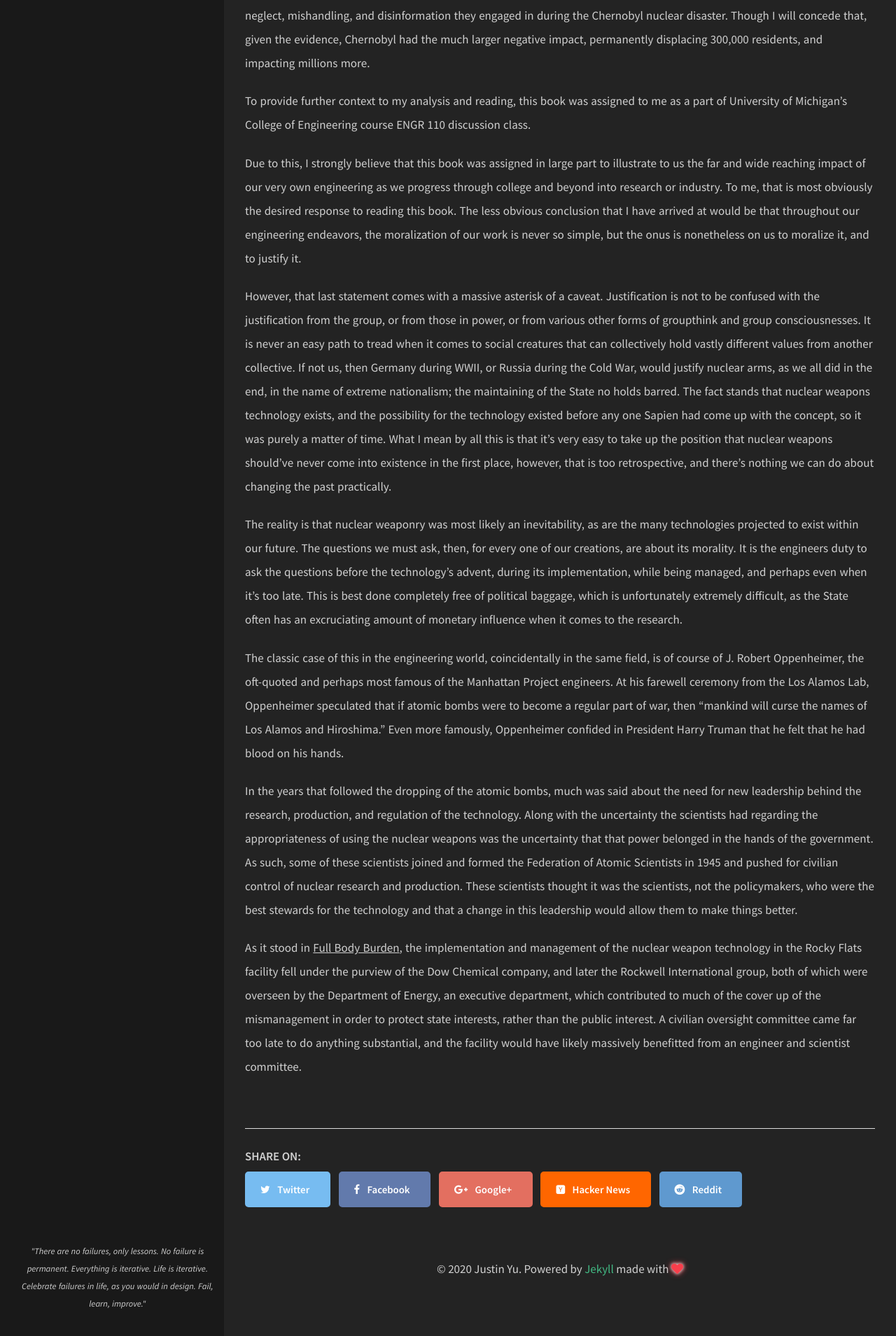
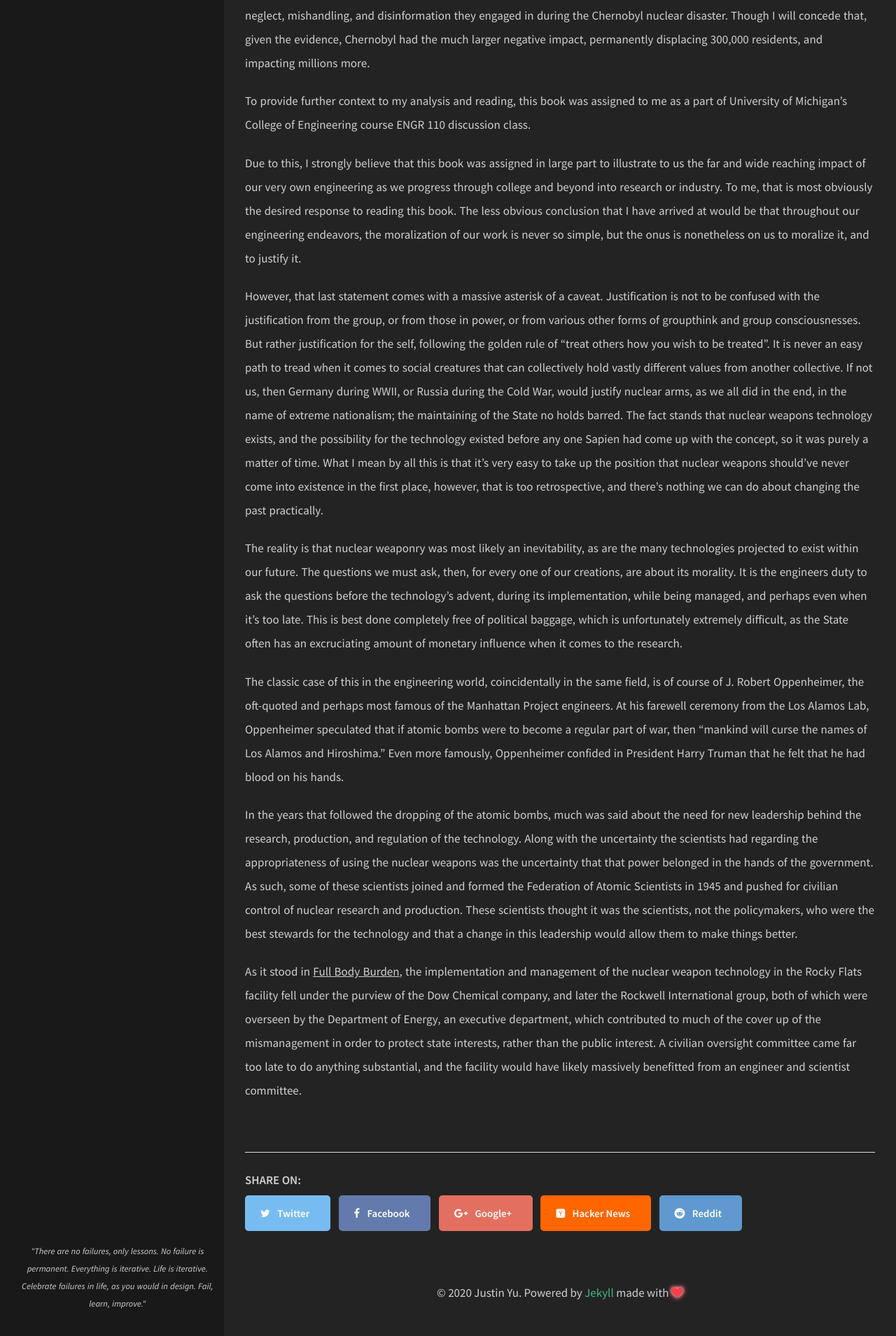
Before and after one commit to uynitsuj/uynitsuj.github.io, a Jekyll site: the page built from _posts/2020-08-28-reads-full-body-burden.md, in a window 1280 px wide. Shown: the part 1956-3865 px from the top of the page at 70% size. Built offline with Jekyll 4.4.1, drawn with Linux system fonts in a browser that asks for light colours.

Commit message:
selfgolden

```diff
--- a/_posts/2020-08-28-reads-full-body-burden.md
+++ b/_posts/2020-08-28-reads-full-body-burden.md
@@ -30,7 +30,7 @@ To provide further context to my analysis and reading, this book was assigned to
 Due to this, I strongly believe that this book was assigned in large part to illustrate to us the far and wide reaching impact of our very own engineering as we progress through college and beyond into research or industry. To me, that is most obviously the desired response to reading this book. The less obvious conclusion that I have arrived at would be that throughout our engineering endeavors, the moralization of our work is never so simple, but the onus is nonetheless on us to moralize it, and to justify it.
 
 
-However, that last statement comes with a massive asterisk of a caveat.  Justification is not to be confused with the justification from the group, or from those in power, or from various other forms of groupthink and group consciousnesses. It is never an easy path to tread when it comes to social creatures that can collectively hold vastly different values from another collective. If not us, then Germany during WWII, or Russia during the Cold War, would justify nuclear arms, as we all did in the end, in the name of extreme nationalism; the maintaining of the State no holds barred. The fact stands that nuclear weapons technology exists, and the possibility for the technology existed before any one Sapien had come up with the concept, so it was purely a matter of time. What I mean by all this is that it's very easy to take up the position that nuclear weapons should've never come into existence in the first place, however, that is too retrospective, and there's nothing we can do about changing the past practically.
+However, that last statement comes with a massive asterisk of a caveat.  Justification is not to be confused with the justification from the group, or from those in power, or from various other forms of groupthink and group consciousnesses. But rather justification for the self, following the golden rule of "treat others how you wish to be treated". It is never an easy path to tread when it comes to social creatures that can collectively hold vastly different values from another collective. If not us, then Germany during WWII, or Russia during the Cold War, would justify nuclear arms, as we all did in the end, in the name of extreme nationalism; the maintaining of the State no holds barred. The fact stands that nuclear weapons technology exists, and the possibility for the technology existed before any one Sapien had come up with the concept, so it was purely a matter of time. What I mean by all this is that it's very easy to take up the position that nuclear weapons should've never come into existence in the first place, however, that is too retrospective, and there's nothing we can do about changing the past practically.
 
 The reality is that nuclear weaponry was most likely an inevitability, as are the many technologies projected to exist within our future. The questions we must ask, then, for every one of our creations, are about its morality. It is the engineers duty to ask the questions before the technology's advent, during its implementation, while being managed, and perhaps even when it's too late. This is best done completely free of political baggage, which is unfortunately extremely difficult, as the State often has an excruciating amount of monetary influence when it comes to the research.
 
```
